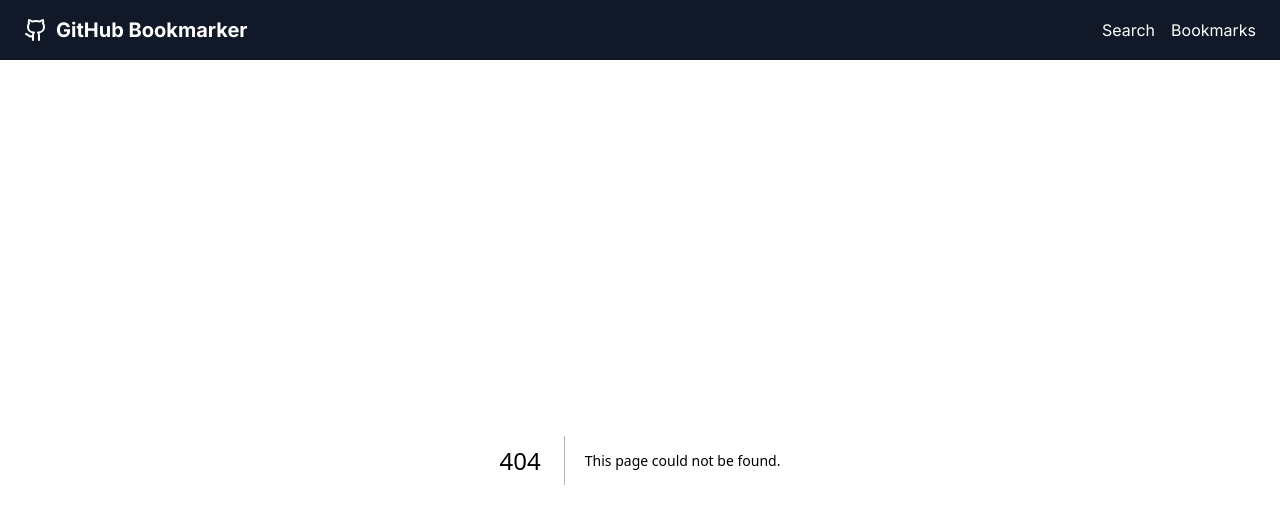
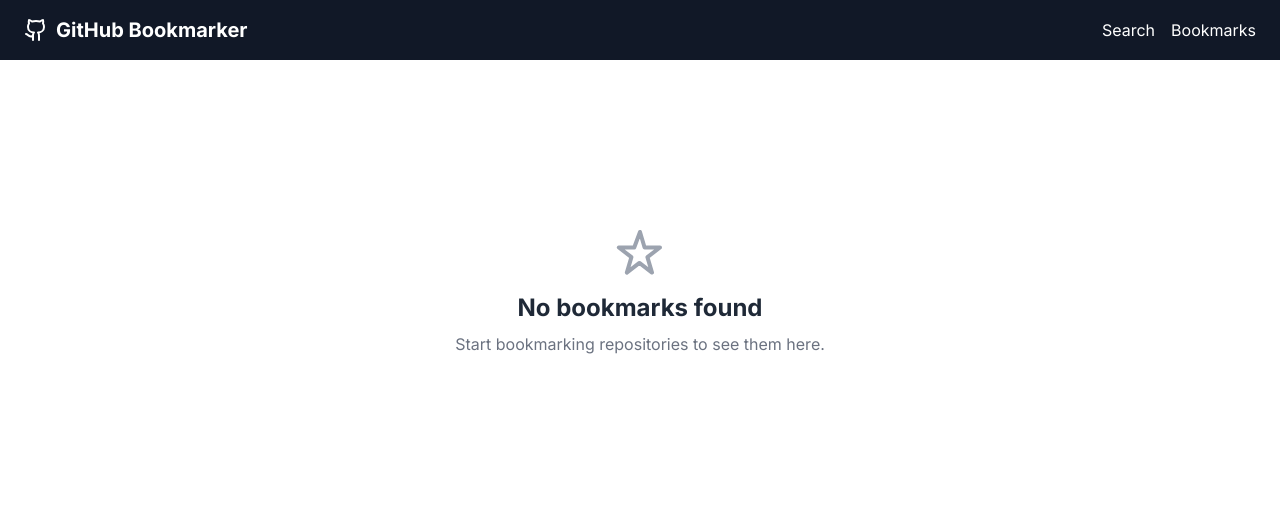
Before and after one commit to Abdullahghoneim/repo-finder-task, a Next.js app: page /bookmarks in a window 1280 px wide. Before the commit this address had no page. Shown: the top 524 px of the page. Built offline with nearby package versions, Linux system fonts and the light colour scheme.

Commit message:
loading skilton

```diff
--- /dev/null
+++ b/app/bookmarks/page.tsx
@@ -0,0 +1,52 @@
+"use client";
+import Card from "@/components/Card";
+import { useAppStore } from "@/store";
+import React from "react";
+
+function Bookmarks() {
+  const { bookmarked } = useAppStore();
+
+  return (
+    <main className="flex-1 p-6">
+      <div className="max-w-md mx-auto">
+        <div className="space-y-4 mt-5">
+          {bookmarked.map((item) => (
+            <Card key={item.id} {...item} />
+          ))}
+          {bookmarked.length === 0 && (
+            <div className="flex flex-col items-center justify-center h-[50vh]">
+              <BookmarkIcon className="h-12 w-12 text-gray-400 mb-4" />
+              <h2 className="text-2xl font-bold text-gray-800 mb-2">
+                No bookmarks found
+              </h2>
+              <p className="text-gray-500 mb-6">
+                Start bookmarking repositories to see them here.
+              </p>
+            </div>
+          )}
+        </div>
+      </div>
+    </main>
+  );
+}
+
+const BookmarkIcon = ({ className }: { className: string }) => {
+  return (
+    <svg
+      className={className}
+      xmlns="http://www.w3.org/2000/svg"
+      width="24"
+      height="24"
+      viewBox="0 0 24 24"
+      fill="none"
+      stroke="currentColor"
+      strokeWidth="2"
+      strokeLinecap="round"
+      strokeLinejoin="round"
+    >
+      <path d="M12 2l2.29 7.74h7.71l-6.29 4.82 2.29 7.74-6.29-4.82-6.29 4.82 2.29-7.74-6.29-4.82h7.71z" />
+    </svg>
+  );
+};
+
+export default Bookmarks;
--- a/app/page.tsx
+++ b/app/page.tsx
@@ -6,24 +6,29 @@ import axios from "axios";
 import { GitHubResult } from "@/types/githubResult";
 import Card from "@/components/Card";
 import debounce from "@/utils/debounce";
+import Loading from "@/components/Card/Loading";
 
 export default function Home() {
   const [search, setSearch] = useState("");
   const [results, setResults] = useState<GitHubResult>();
   const [page, setPage] = useState(1);
   const [totalPages, setTotalPages] = useState(1);
+  const [loading, setLoading] = useState(false);
 
   // Debounced API call
   const searchAPI = useCallback(
     debounce(async (query: string, pageNum: number) => {
       if (query) {
+        setLoading(true);
         try {
           const response = await axios.get(
             `https://api.github.com/search/repositories?q=${query}&per_page=10&page=${pageNum}`
           );
           setResults(response.data);
           setTotalPages(Math.ceil(response.data.total_count / 10));
+          setLoading(false);
         } catch (error) {
+          setLoading(false);
           console.error("Error fetching data:", error);
         }
       }
@@ -58,9 +63,13 @@ export default function Home() {
           type="text"
         />
         <div className="space-y-4 mt-5">
-          {results?.items.map((item) => (
-            <Card key={item.id} {...item} />
-          ))}
+          {loading ? (
+            <>
+              <Loading />
+            </>
+          ) : (
+            results?.items.map((item) => <Card key={item.id} {...item} />)
+          )}
           {results && results?.items?.length === 0 && (
             <div className="flex flex-col items-center justify-center h-[50vh]">
               <SearchIcon className="h-12 w-12 text-gray-400 mb-4" />
--- /dev/null
+++ b/components/Card/Loading.tsx
@@ -0,0 +1,21 @@
+import React from "react";
+
+export default function Loading() {
+  return (
+    <div className="shadow border rounded-md p-4 animate-pulse">
+      <div className="flex items-center justify-between">
+        <div className="flex-1">
+          <div className="h-6 bg-gray-300 rounded w-3/4 mb-2"></div>
+          <div className="h-4 bg-gray-300 rounded w-1/2"></div>
+        </div>
+      </div>
+      <div className="flex items-center mt-5 justify-between">
+        <div className="flex items-center space-x-2 text-gray-300">
+          <div className="h-4 w-4 bg-gray-300 rounded"></div>
+          <div className="h-4 bg-gray-300 rounded w-10"></div>
+        </div>
+        <div className="px-3 border items-center justify-center text-sm gap-2 py-1 rounded-md flex bg-gray-300 h-6 w-24"></div>
+      </div>
+    </div>
+  );
+}
--- a/components/Card/index.tsx
+++ b/components/Card/index.tsx
@@ -22,7 +22,6 @@ export default function Card({ ...props }: Item) {
           <p className="text-gray-500 text-sm"> {description} </p>
         </div>
       </div>
-
       <div className="flex items-center mt-5 justify-between">
         <div className="flex items-center space-x-2 text-gray-500">
           <StarIcon className="h-4 w-4" />
--- a/components/Header/index.tsx
+++ b/components/Header/index.tsx
@@ -5,10 +5,10 @@ export default function Header() {
   return (
     <header className="bg-gray-900 text-white py-4 px-6">
       <div className="flex items-center justify-between">
-        <div className="flex items-center">
+        <Link  href="/" className="flex items-center">
           <GithubIcon className="h-6 w-6 mr-2" />
           <h1 className="text-xl font-bold">GitHub Bookmarker</h1>
-        </div>
+        </Link>
         <nav>
           <ul className="flex space-x-4">
             <li>
@@ -17,7 +17,7 @@ export default function Header() {
               </Link>
             </li>
             <li>
-              <Link className="hover:underline" href="/">
+              <Link className="hover:underline" href="/bookmarks">
                 Bookmarks
               </Link>
             </li>
--- a/store/slices/bookmarks.ts
+++ b/store/slices/bookmarks.ts
@@ -25,6 +25,6 @@ export const createBookmarkSlice = persist<BookmarkSlice>(
   }),
   {
     name: "bookmarks",
-    partialize: (state) => ({ user: state.bookmarked }),
+    partialize: (state) => ({ bookmarked: state.bookmarked }),
   }
 );
```
